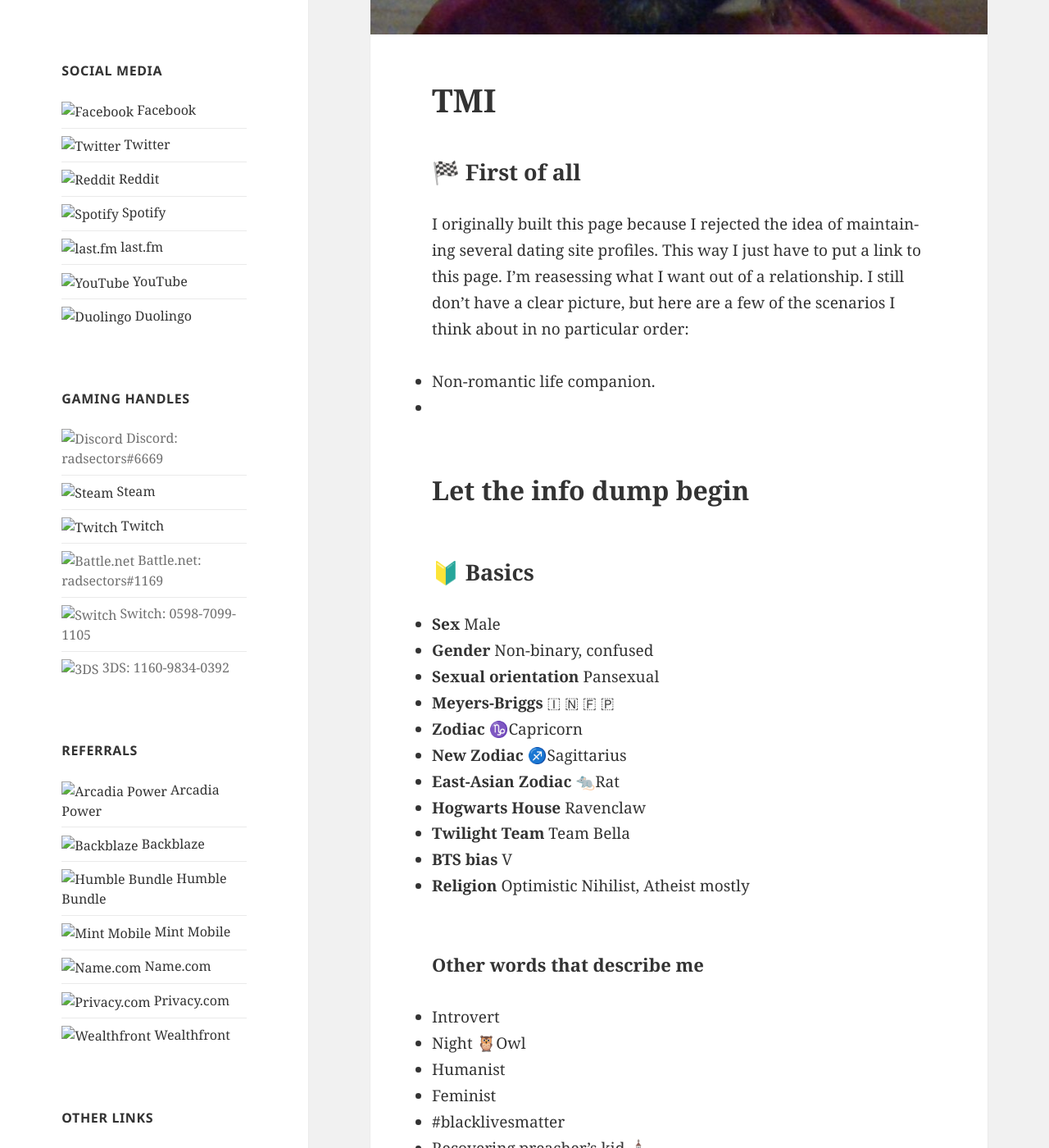
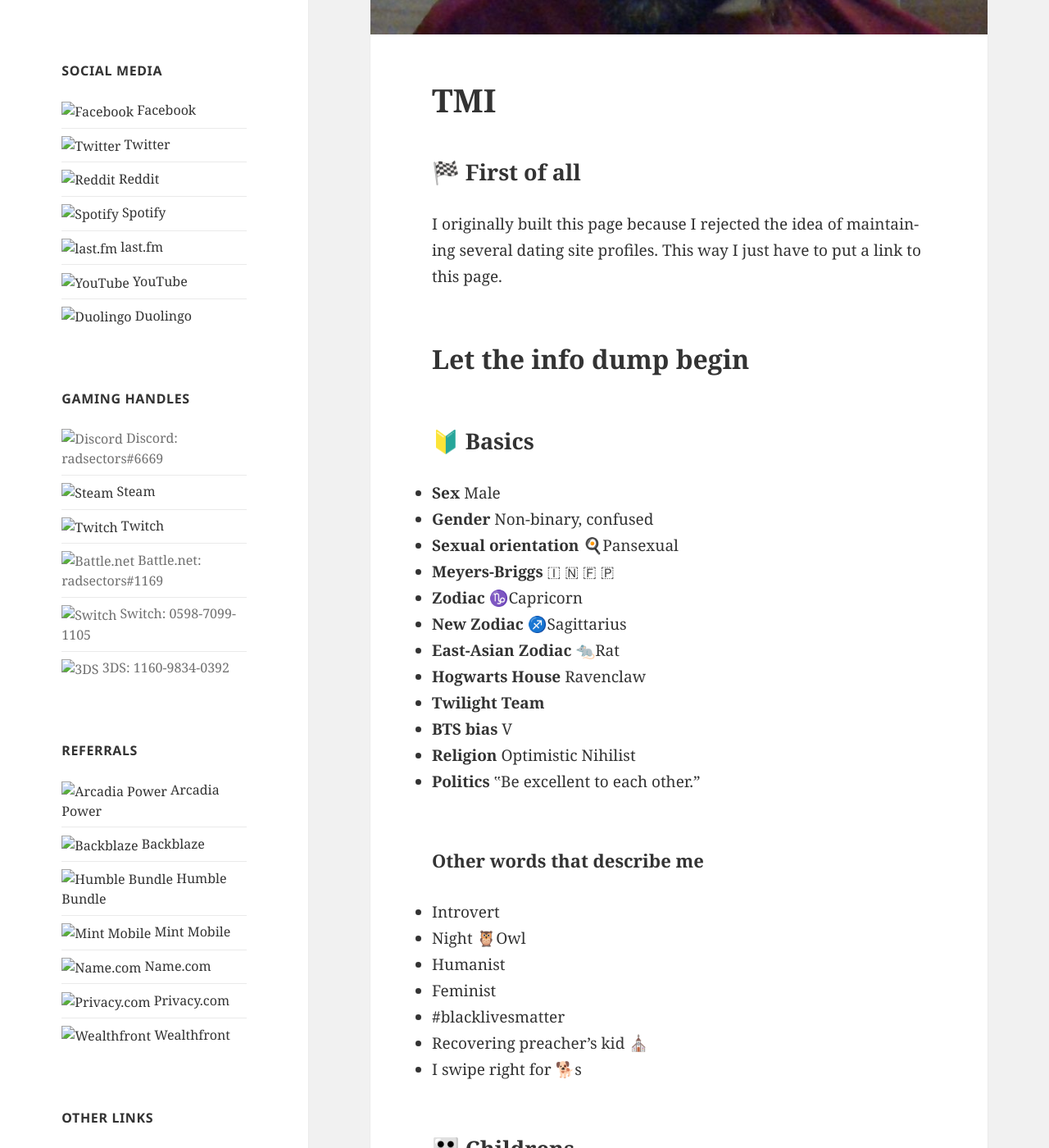
Before and after one commit to radsectors-irl/radsectors-irl.github.io, a Jekyll site: the page built from about.md, in a window 1280 px wide and 1400 px high, scrolled down 499 px. Shown: the whole window at 82% size. Built offline with Jekyll 4.4.1, drawn with Linux system fonts in a browser that asks for light colours; some of the changed text lies outside the part shown.

Commit message:
updated a few things

```diff
--- a/_config.yml
+++ b/_config.yml
@@ -1,6 +1,6 @@
 title: Marc A Hester
 email: marc@hester.be
-description: personal site.
+description: The personal website of Marc Aaron Hester.
 url: "https://marc.hester.be"
 author: Marc Hester
 lang: en_US
--- a/about.md
+++ b/about.md
@@ -7,11 +7,8 @@
 
 ### 🏁 First of all
 
-I originally built this page because I rejected the idea of maintaining several dating site profiles. This way I just have to put a link to this page.
-I’m reasessing what I want out of a relationship. I still don’t have a clear picture, but here are a few of the scenarios I think about in no particular order:
-
-- Non-romantic life companion.
--
+I originally built this page because I rejected the idea of maintaining several
+dating site profiles. This way I just have to put a link to this page.
 
 ## Let the info dump begin
 
@@ -19,15 +16,16 @@
 
 - **Sex** Male
 - **Gender** Non-binary, confused
-- **Sexual orientation** Pansexual
+- **Sexual orientation** 🍳Pansexual
 - **Meyers-Briggs** 🇮 🇳 🇫 🇵
 - **Zodiac** ♑Capricorn
 - **New Zodiac** ♐Sagittarius
 - **East-Asian Zodiac** 🐀Rat
 - **Hogwarts House** Ravenclaw
-- **Twilight Team** Team Bella
+- **Twilight Team**
 - **BTS bias** V
-- **Religion** Optimistic Nihilist, Atheist mostly
+- **Religion** Optimistic Nihilist
+- **Politics** ‟Be excellent to each other.”
 
 #### Other words that describe me
 
@@ -104,7 +103,6 @@
 - _Cowboy Bebop_
 - _Twin Peaks_
 - _Fullmetal Alchemist: Brotherhood_
-- __
 
 #### 🕮 Books
 
@@ -113,11 +111,13 @@
 - _Teenage Mutant Ninja Turtles_ (2011 IDW comic series)
 - _Locke & Key_
 
-#### 🎙 Podcasts
+####  YouTube Channels
 
-- Cracked
-- The Tim Ferriss Show
-- Stuff You Should Know
+- [Stop Skeletons From Fighting](https://www.youtube.com/user/lophatjello)
+- [Twin Perfect](https://www.youtube.com/user/TwinPerfectChannel)
+- [World of Dave](https://www.youtube.com/user/davetehdave)
+- [Langfocus](https://www.youtube.com/channel/UCNhX3WQEkraW3VHPyup8jkQ)
+- [M13](https://www.youtube.com/user/13mordeth)
 
 ##### 🎮 Games
 
```
Also changed, not shown: other parts of about.md (+8 -1 lines).
